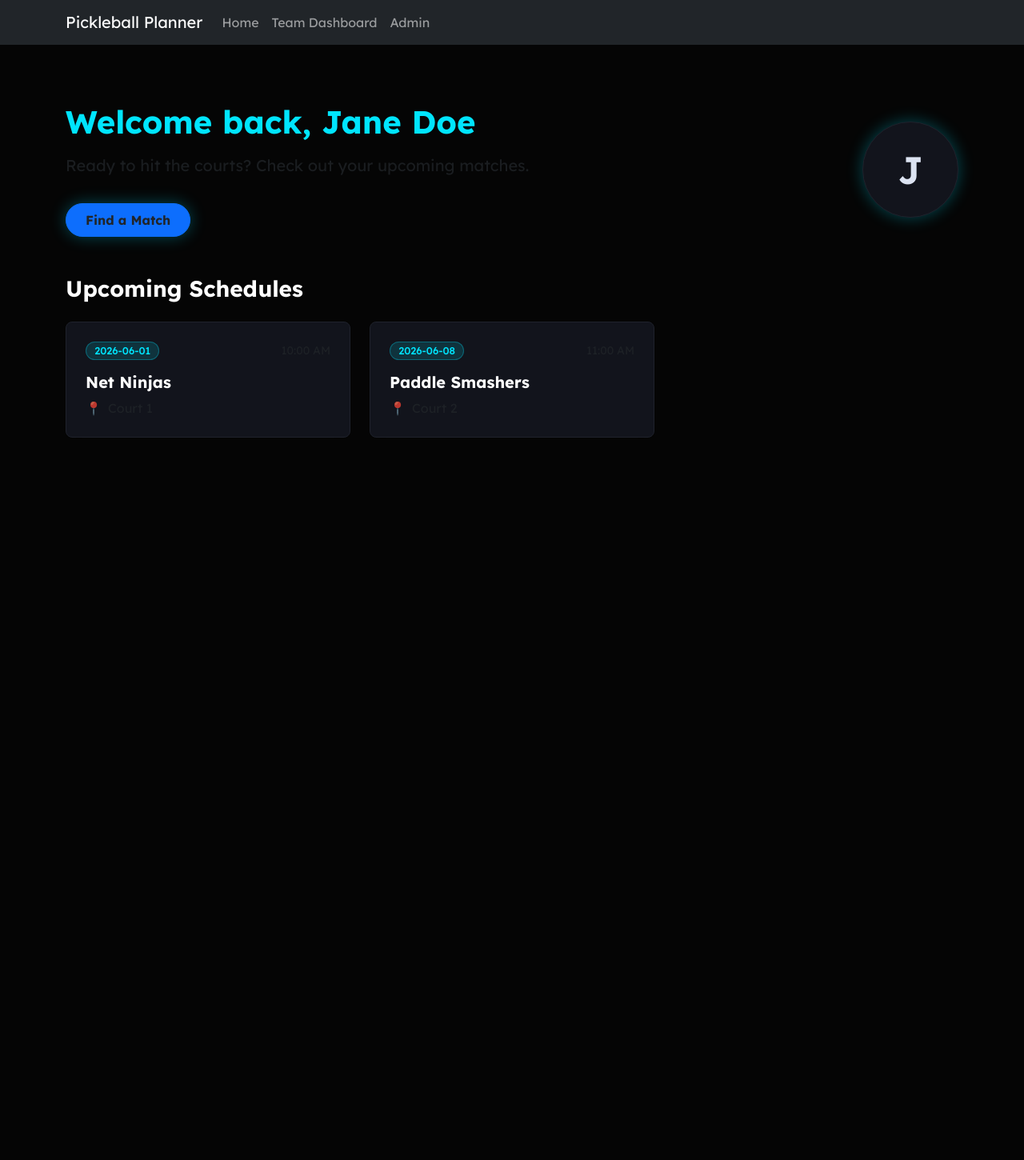
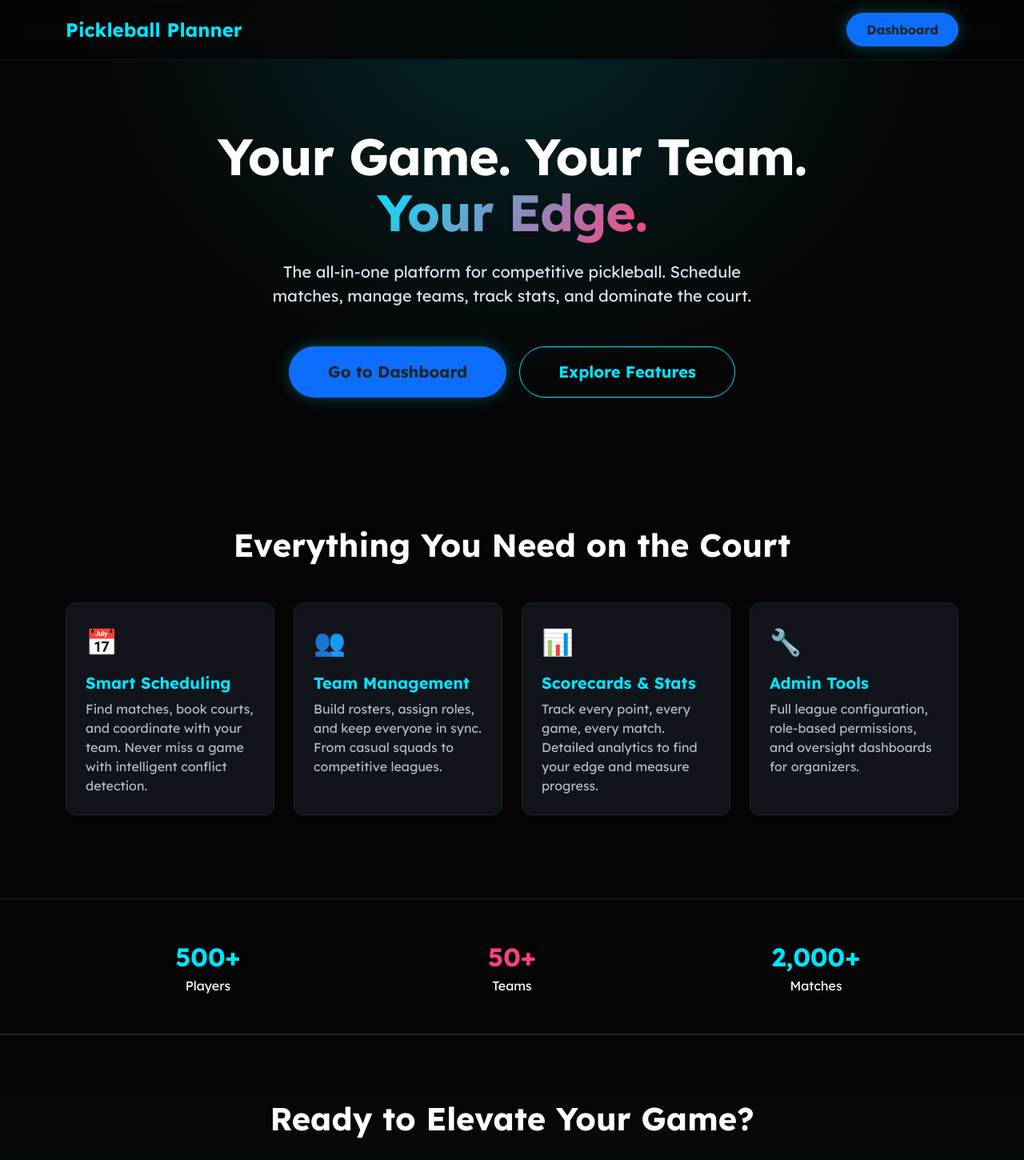
Before and after one commit to itanne99/pickleball-planner, a Next.js app: page / in a window 1280 px wide. Shown: the top 1450 px of the page at 80% size. Before the commit the page ends 800 px from the top, so only its background shows below. Built offline with nearby package versions, Linux system fonts and the light colour scheme.

Commit message:
feat(pages): add marketing landing page, move dashboard to /playerDashboard

```diff
--- a/src/components/Layout.js
+++ b/src/components/Layout.js
@@ -1,24 +1,30 @@
 import React from 'react';
 import { Navbar, Nav, Container } from 'react-bootstrap';
 import Link from 'next/link';
+import { useRouter } from 'next/router';
 
 export default function Layout({ children }) {
+  const { pathname } = useRouter();
+  const showNav = pathname !== '/';
+
   return (
     <div style={{ backgroundColor: '#050505', minHeight: '100vh', color: '#fff' }}>
+      {showNav && (
         <Navbar variant="dark" bg="dark" expand="lg">
           <Container>
             <Navbar.Brand href="/" as={Link}>Pickleball Planner</Navbar.Brand>
             <Navbar.Toggle aria-controls="basic-navbar-nav" />
             <Navbar.Collapse id="basic-navbar-nav">
               <Nav className="me-auto">
-              <Nav.Link href="/" as={Link}>Home</Nav.Link>
+                <Nav.Link href="/playerDashboard" as={Link}>Dashboard</Nav.Link>
                 <Nav.Link href="/team/dashboard" as={Link}>Team Dashboard</Nav.Link>
                 <Nav.Link href="/admin" as={Link}>Admin</Nav.Link>
               </Nav>
             </Navbar.Collapse>
           </Container>
         </Navbar>
-      <main className="p-4">
+      )}
+      <main>
         {children}
       </main>
     </div>
--- a/src/pages/index.js
+++ b/src/pages/index.js
@@ -1,53 +1,140 @@
 import React from 'react';
 import Head from 'next/head';
+import Link from 'next/link';
 import { Container, Row, Col, Button } from 'react-bootstrap';
-import { mockUser, mockSchedule } from '@/data/mock';
-import Card from '@/components/Card';
-import Pill from '@/components/Pill';
-import Avatar from '@/components/Avatar';
+
+const features = [
+  {
+    icon: '📅',
+    title: 'Smart Scheduling',
+    description: 'Find matches, book courts, and coordinate with your team. Never miss a game with intelligent conflict detection.',
+  },
+  {
+    icon: '👥',
+    title: 'Team Management',
+    description: 'Build rosters, assign roles, and keep everyone in sync. From casual squads to competitive leagues.',
+  },
+  {
+    icon: '📊',
+    title: 'Scorecards & Stats',
+    description: 'Track every point, every game, every match. Detailed analytics to find your edge and measure progress.',
+  },
+  {
+    icon: '🔧',
+    title: 'Admin Tools',
+    description: 'Full league configuration, role-based permissions, and oversight dashboards for organizers.',
+  },
+];
 
 export default function Home() {
   return (
     <>
       <Head>
-        <title>Pickleball Planner | Home</title>
+        <title>Pickleball Planner | Your Game. Your Team. Your Edge.</title>
+        <meta name="description" content="The all-in-one platform for competitive pickleball. Schedule matches, manage teams, track stats, and dominate the court." />
       </Head>
-      <Container className="py-5">
-        <Row className="mb-5 align-items-center">
-          <Col md={8}>
-            <h1 className="fw-bold mb-3" style={{ color: 'var(--bs-primary)' }}>
-              Welcome back, {mockUser.name}
+
+      {/* Navbar */}
+      <nav className="marketing-nav">
+        <Container className="d-flex justify-content-between align-items-center py-3">
+          <span className="fw-bold fs-4" style={{ color: 'var(--bs-primary)' }}>
+            Pickleball Planner
+          </span>
+          <Link href="/playerDashboard" passHref legacyBehavior>
+            <Button
+              variant="primary"
+              className="rounded-pill px-4 py-2 neon-glow-primary fw-bold text-dark"
+            >
+              Dashboard
+            </Button>
+          </Link>
+        </Container>
+      </nav>
+
+      {/* Hero */}
+      <section className="hero-gradient" style={{ paddingTop: '160px', paddingBottom: '80px' }}>
+        <Container className="text-center">
+          <h1 className="fw-bold mb-4" style={{ fontSize: 'clamp(2.5rem, 5vw, 4rem)', lineHeight: '1.1', letterSpacing: '-0.02em' }}>
+            Your Game. Your Team.<br />
+            <span className="text-gradient">Your Edge.</span>
           </h1>
-            <p className="fs-5 text-muted">
-              Ready to hit the courts? Check out your upcoming matches.
+          <p className="fs-5 mx-auto mb-5" style={{ maxWidth: '640px', color: 'var(--bs-body-color)' }}>
+            The all-in-one platform for competitive pickleball. Schedule matches, manage teams, track stats, and dominate the court.
           </p>
-            <Button variant="primary" className="mt-3 rounded-pill px-4 py-2 neon-glow-primary fw-bold text-dark">
-              Find a Match
+          <div className="d-flex gap-3 justify-content-center flex-wrap">
+            <Link href="/playerDashboard" passHref legacyBehavior>
+              <Button variant="primary" size="lg" className="rounded-pill px-5 py-3 neon-glow-primary fw-bold text-dark">
+                Go to Dashboard
               </Button>
-          </Col>
-          <Col md={4} className="text-md-end text-center mt-4 mt-md-0">
-            <Avatar initials={mockUser.name.charAt(0)} size={120} className="neon-glow-primary" />
-          </Col>
-        </Row>
+            </Link>
+            <Button
+              variant="outline-neon"
+              size="lg"
+              className="rounded-pill px-5 py-3 fw-bold"
+              onClick={() => document.getElementById('features')?.scrollIntoView({ behavior: 'smooth' })}
+            >
+              Explore Features
+            </Button>
+          </div>
+        </Container>
+      </section>
 
-        <h3 className="mb-4 fw-bold">Upcoming Schedules</h3>
+      {/* Features */}
+      <section id="features" style={{ padding: '80px 0' }}>
+        <Container>
+          <h2 className="text-center fw-bold mb-5" style={{ fontSize: '2.5rem' }}>
+            Everything You Need on the Court
+          </h2>
           <Row>
-          {mockSchedule.map((match) => (
-            <Col md={6} lg={4} key={match.id} className="mb-4">
-              <Card className="h-100 p-4 glass-panel">
-                <div className="d-flex justify-content-between align-items-center mb-3">
-                  <Pill variant="primary">{match.date}</Pill>
-                  <span className="text-muted small">{match.time}</span>
+            {features.map((feature) => (
+              <Col md={6} lg={3} key={feature.title} className="mb-4">
+                <div className="feature-card p-4 h-100">
+                  <span className="fs-2 mb-3 d-block">{feature.icon}</span>
+                  <h5 className="fw-bold mb-2" style={{ color: 'var(--bs-primary)' }}>{feature.title}</h5>
+                  <p className="mb-0" style={{ color: 'var(--bs-body-color)', opacity: 0.8 }}>{feature.description}</p>
                 </div>
-                <h5 className="mb-2 fw-bold text-white">{match.opponent}</h5>
-                <p className="mb-0 text-muted d-flex align-items-center">
-                  <span className="me-2">📍</span> {match.location}
-                </p>
-              </Card>
               </Col>
             ))}
           </Row>
         </Container>
+      </section>
+
+      {/* Stats Bar */}
+      <section style={{ padding: '48px 0', borderTop: '1px solid #1F222C', borderBottom: '1px solid #1F222C' }}>
+        <Container>
+          <Row className="text-center">
+            <Col>
+              <div className="fw-bold" style={{ fontSize: '2rem', color: 'var(--bs-primary)' }}>500+</div>
+              <div >Players</div>
+            </Col>
+            <Col>
+              <div className="fw-bold" style={{ fontSize: '2rem', color: 'var(--bs-secondary)' }}>50+</div>
+              <div >Teams</div>
+            </Col>
+            <Col>
+              <div className="fw-bold" style={{ fontSize: '2rem', color: 'var(--bs-primary)' }}>2,000+</div>
+              <div >Matches</div>
+            </Col>
+          </Row>
+        </Container>
+      </section>
+
+      {/* CTA */}
+      <section className="cta-section" style={{ padding: '80px 0' }}>
+        <Container className="text-center">
+          <h2 className="fw-bold mb-4" style={{ fontSize: '2.5rem' }}>
+            Ready to Elevate Your Game?
+          </h2>
+          <p className="fs-5 mx-auto mb-5" style={{ maxWidth: '500px', color: 'var(--bs-body-color)', opacity: 0.8 }}>
+            Join players and teams already using Pickleball Planner to stay organized and competitive.
+          </p>
+          <Link href="/playerDashboard" passHref legacyBehavior>
+            <Button variant="primary" size="lg" className="rounded-pill px-5 py-3 neon-glow-primary fw-bold text-dark">
+              Go to Dashboard
+            </Button>
+          </Link>
+        </Container>
+      </section>
     </>
   );
 }
--- a/src/styles/globals.css
+++ b/src/styles/globals.css
@@ -29,3 +29,57 @@ body {
   -webkit-backdrop-filter: blur(16px);
   border: 1px solid #1F222C;
 }
+
+/* Marketing page utilities */
+.marketing-nav {
+  position: fixed;
+  top: 0;
+  left: 0;
+  right: 0;
+  z-index: 1000;
+  background: rgba(5, 5, 5, 0.8);
+  backdrop-filter: blur(20px);
+  -webkit-backdrop-filter: blur(20px);
+  border-bottom: 1px solid rgba(0, 229, 255, 0.1);
+}
+
+.hero-gradient {
+  background: radial-gradient(ellipse at 50% 0%, rgba(0, 229, 255, 0.15) 0%, transparent 60%);
+}
+
+.text-gradient {
+  background: linear-gradient(135deg, #00E5FF 0%, #FF4081 100%);
+  -webkit-background-clip: text;
+  -webkit-text-fill-color: transparent;
+  background-clip: text;
+}
+
+.feature-card {
+  background: var(--surface-dim);
+  border: 1px solid #1F222C;
+  border-radius: 0.75rem;
+  transition: border-color 0.3s ease, box-shadow 0.3s ease;
+}
+
+.feature-card:hover {
+  border-color: rgba(0, 229, 255, 0.3);
+  box-shadow: 0 0 30px rgba(0, 229, 255, 0.1);
+}
+
+.btn-outline-neon {
+  background: transparent;
+  border: 1px solid #00E5FF;
+  color: #00E5FF;
+  transition: all 0.3s ease;
+}
+
+.btn-outline-neon:hover {
+  background: rgba(0, 229, 255, 0.1);
+  color: #00E5FF;
+  box-shadow: 0 0 20px rgba(0, 229, 255, 0.2);
+}
+
+.cta-section {
+  background: linear-gradient(180deg, transparent 0%, rgba(0, 229, 255, 0.05) 100%);
+  border-top: 1px solid #1F222C;
+}
```
Also changed, not shown: src/pages/playerDashboard.js (added, +53 -0 lines). Lines whose indentation alone changed are shown as unchanged.
